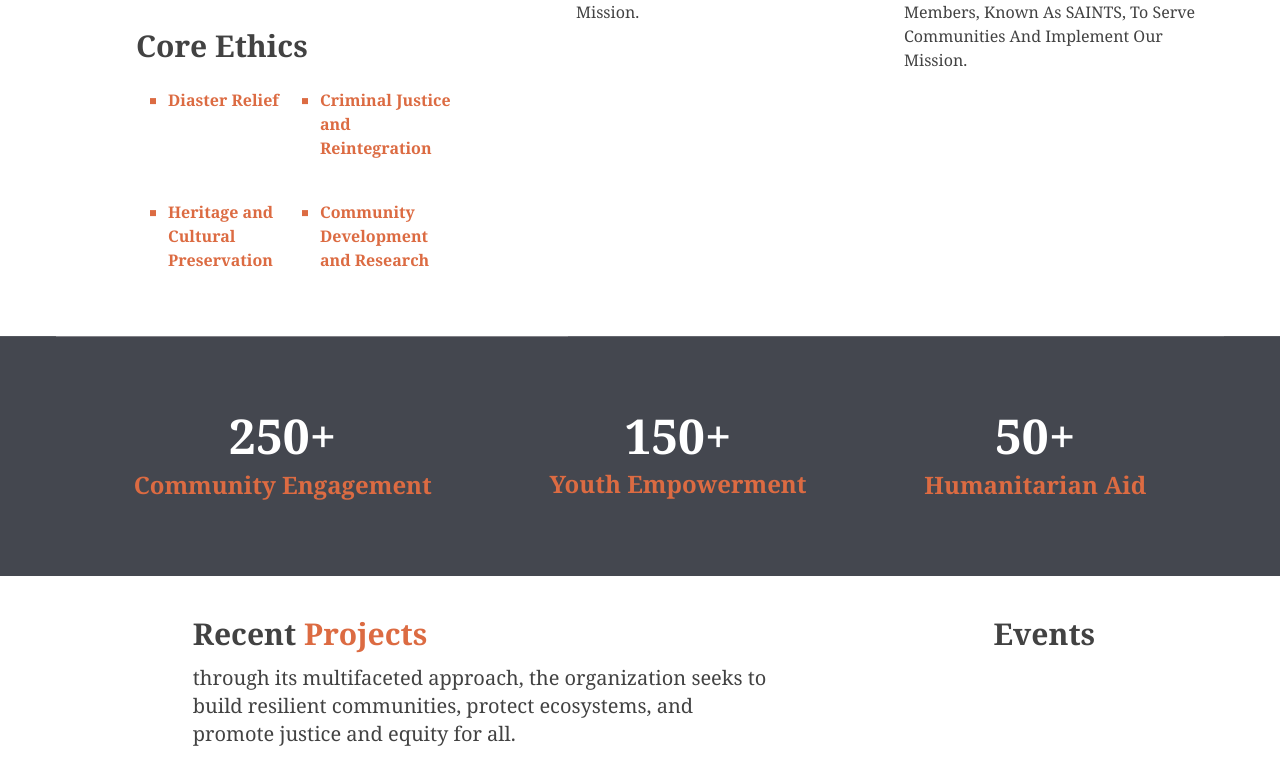
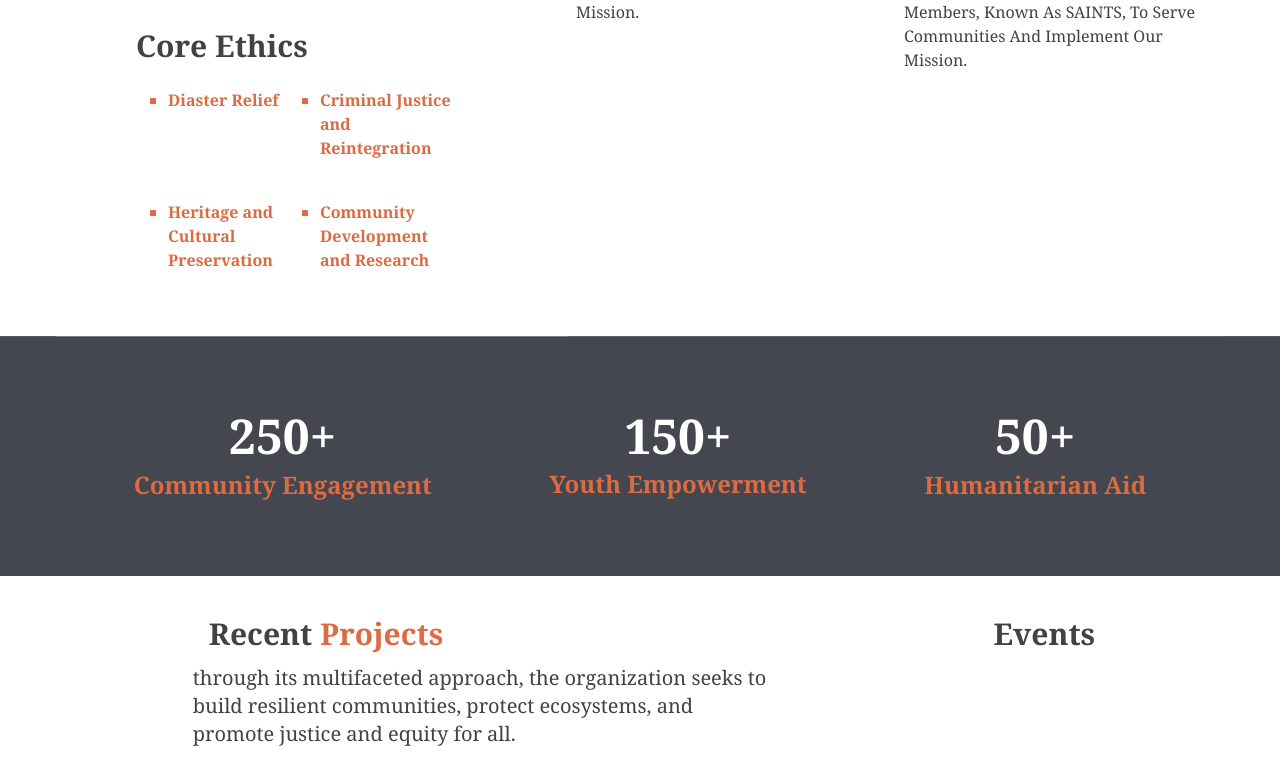
Before and after one commit to RobustTechLiberia/saints_of_humanity, a React (Vite) app: page /#/ in a window 1280 px wide. Shown: the part 1315-2099 px from the top of the page. Built offline with nearby package versions, Linux system fonts and the light colour scheme.

Commit message:
deployment

```diff
--- a/src/components/recent_projects.jsx
+++ b/src/components/recent_projects.jsx
@@ -6,7 +6,7 @@ class RecentProjects extends React.Component {
       <>
         <div className="flex flex-wrap md:justify-evenly md:h-96 h-auto bg-white">
           <div className="md:my-10 md:mx-10 my-5 mx-3 md:w-xl w-auto bg-white flex flex-col">
-            <span className="font-serif text-3xl md:text-3xl capitalize font-semibold">
+            <span className="font-serif text-3xl mx-4 md:text-3xl capitalize font-semibold">
               recent <span className="text-orange-600">projects</span>
             </span>
             <p className="md:py-3 py-3 md:text-md text-xl font-serif lowercase">
```
